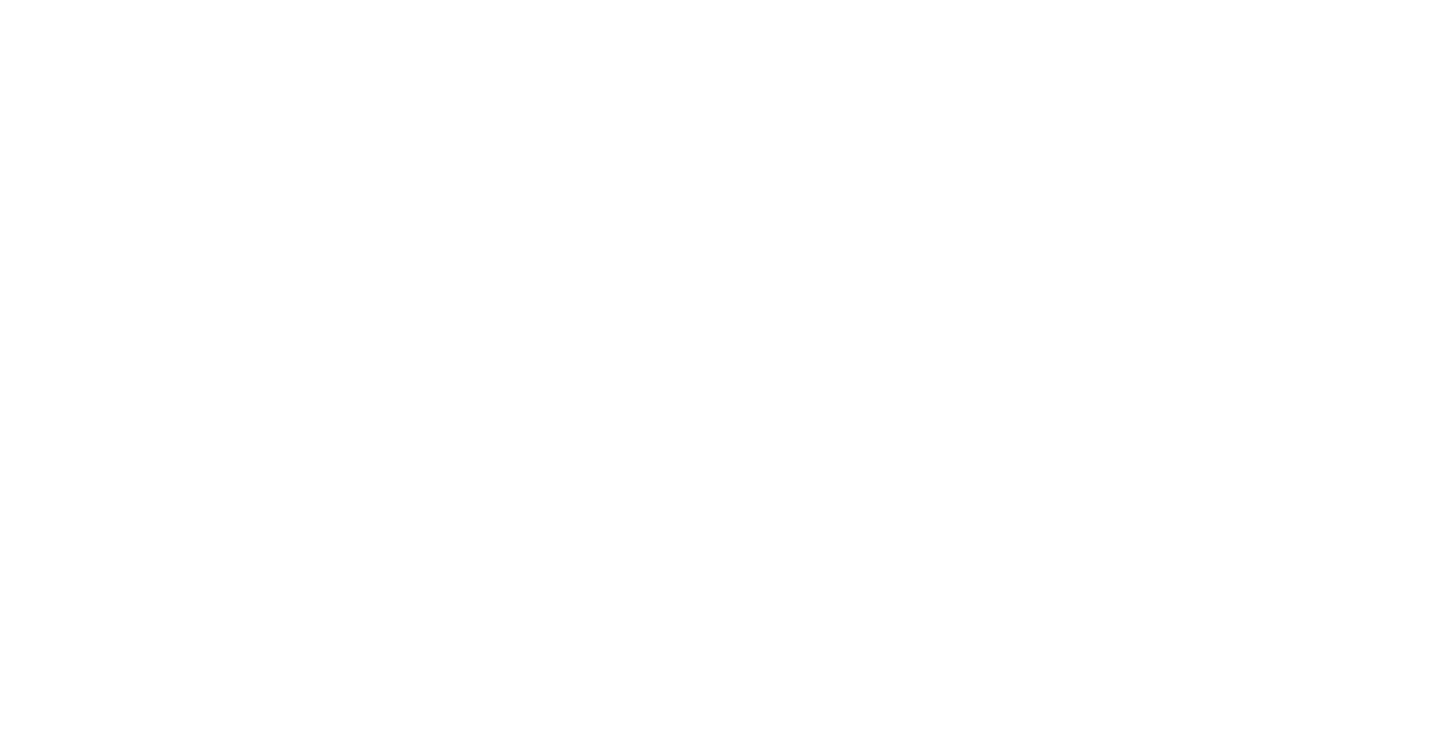
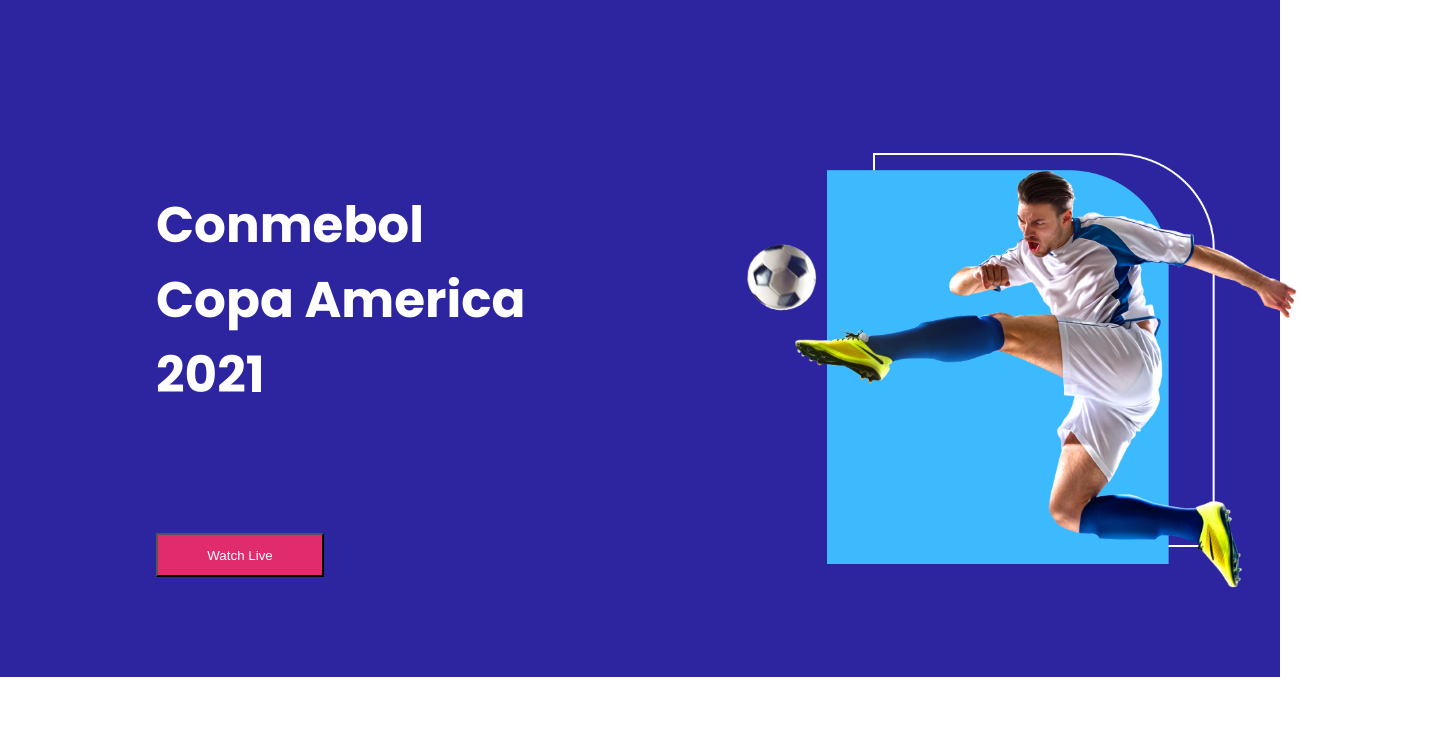
Before and after one commit to tanvirahmed055/responsive-football, a plain HTML site: page index.html in a window 1280 px wide. Shown: the whole page, 1440 px wide, since content can reach past the window. Drawn offline with Linux system fonts and the light colour scheme.

Commit message:
home area added

```diff
--- a/index.html
+++ b/index.html
@@ -11,7 +11,22 @@
 </head>
 
 <body>
+    <!--Header Section Start  -->
+    <header class="header-container">
+        <div class="home-area">
+            <div class="section-title">
+                <h4>Conmebol<br>Copa America<br>2021</h4>
+            </div>
+            <div class="button-area">
+                <button><a href="www.google.com">Watch Live</a></button>
+            </div>
+        </div>
+        <div class="header-banner">
+            <img src="images/banner.png" alt="">
+        </div>
 
+    </header>
+    <!--Header Section End  -->
 </body>
 
 </html>
--- a/styles/style.css
+++ b/styles/style.css
@@ -0,0 +1,61 @@
+/* Google Fonts */
+@import url('https://fonts.googleapis.com/css2?family=Poppins:wght@700&display=swap');
+
+/* Common Styles */
+body{
+    font-family: 'Poppins', sans-serif;
+    margin: 0 auto;
+}
+
+/* Header Section Styles */
+.header-container{
+    display: flex;
+    background-color: #2D25A0;
+    width: 100%;
+    height: 677px;
+}
+
+/* .top-area{
+    padding-top: 121px;
+    padding-right: 102px;
+    padding-bottom: 169px;
+    padding-left: 156px;
+} */
+
+.section-title{
+    color: #FFFFFF;
+    font-size: 50px;
+    padding-top: 121px;
+    padding-right: 102px;
+    padding-bottom: 27px;
+    padding-left: 156px;
+
+}
+
+.button-area{
+
+    padding-top: 27px;
+    padding-right: 419px;
+    padding-bottom: 169px;
+    padding-left: 156px;
+}
+button{
+    width: 168px;
+    height: 44px;
+    background-color: #E02C6D;
+}
+
+.button-area a{
+    text-decoration: none;
+    color:#FFFFFF;
+    padding: 10px 24px;
+}
+
+.header-banner img{
+    width: 556px;
+    height: 438px;
+    padding-top: 153px;
+    padding-right: 141px;
+    padding-bottom: 86px;
+
+}
```
